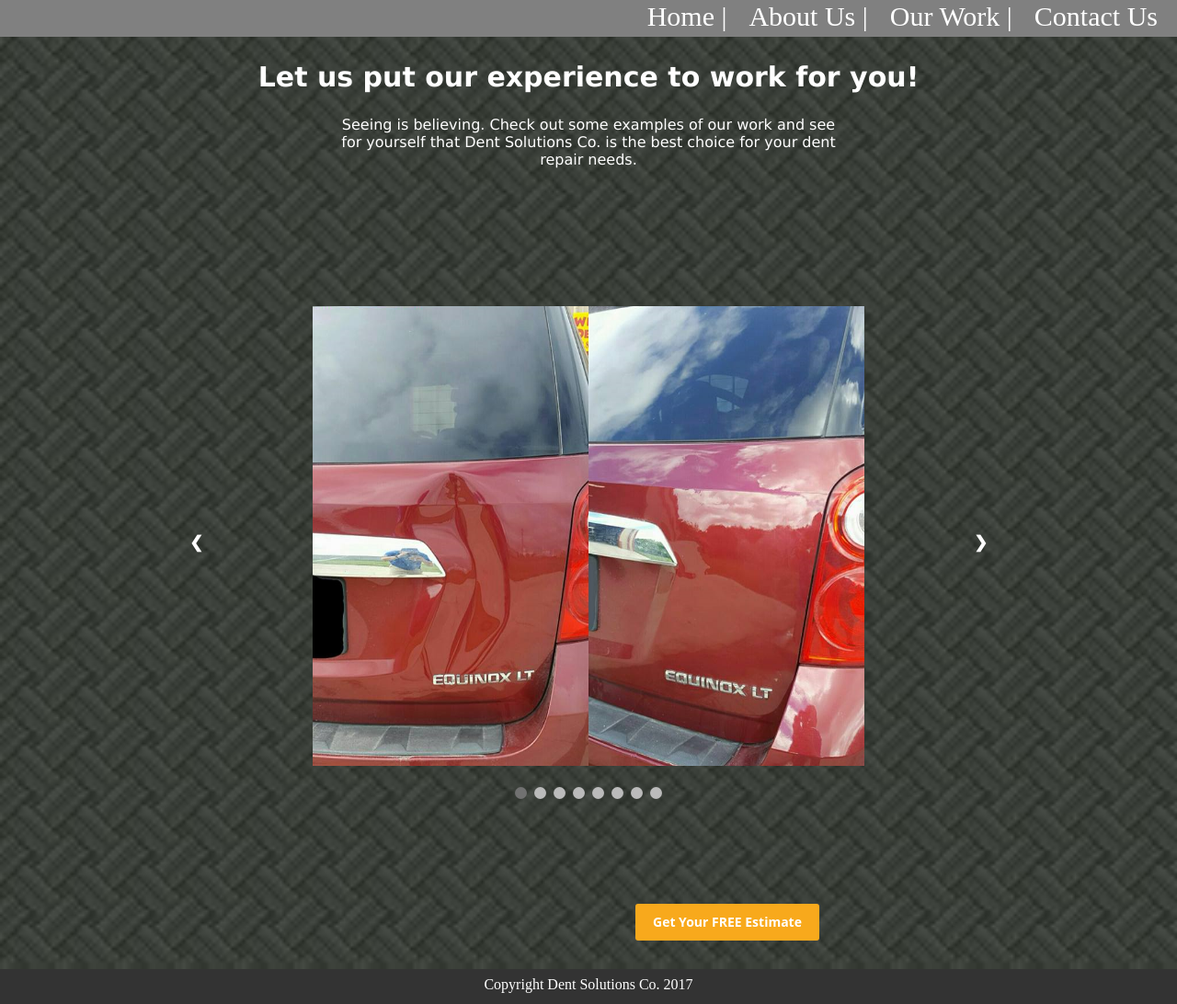
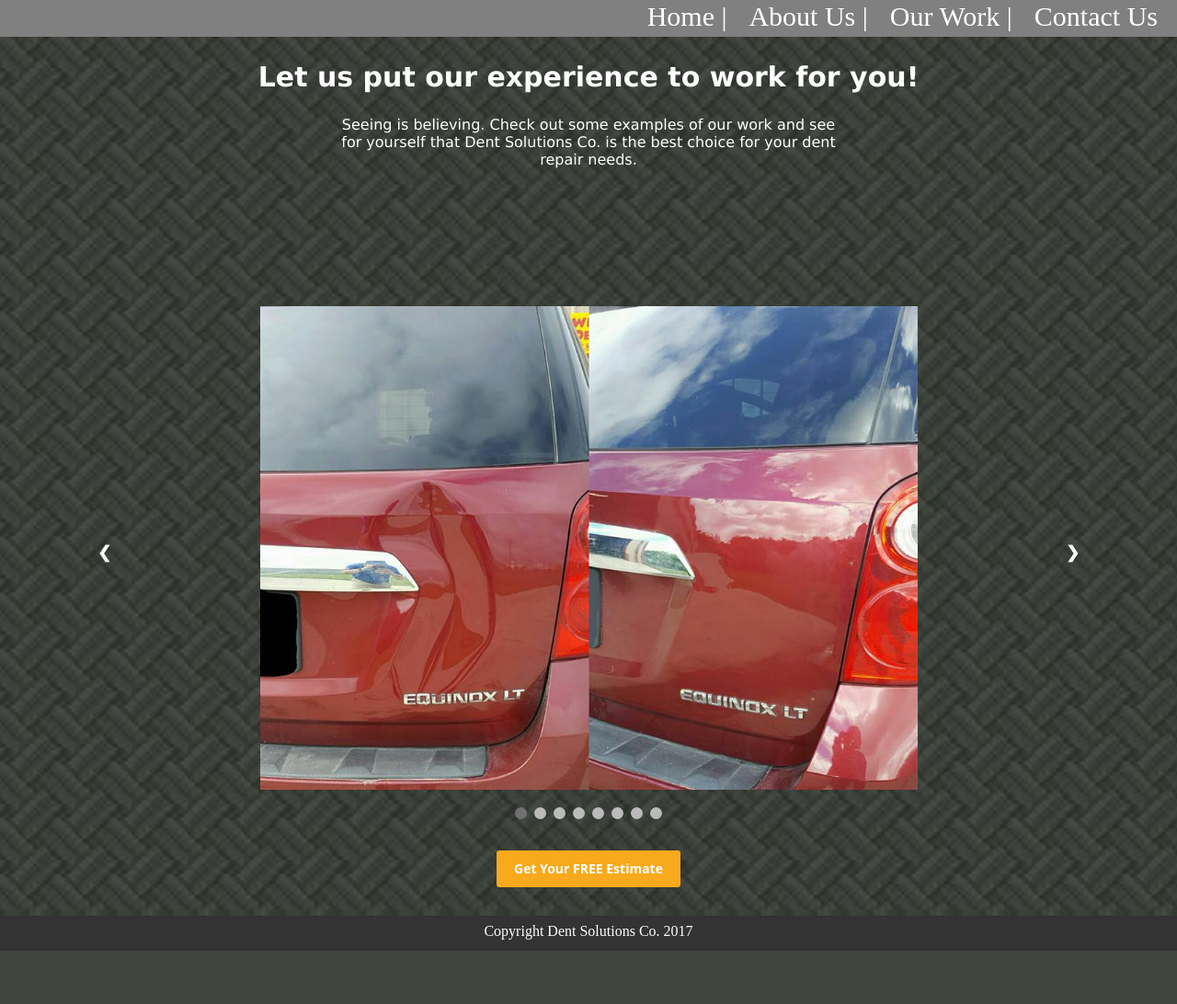
Before and after one commit to DamonFoster/DentSolutionsCo, a PHP site: page /work.html in a window 1280 px wide. Shown: the part 76-1168 px from the top of the page at 92% size. After the commit the page ends 1110 px from the top, so only its background shows below. Run offline with PHP 8.4, Linux system fonts and the light colour scheme.

Commit message:
added flexbot to css

```diff
--- a/contact.html
+++ b/contact.html
@@ -26,6 +26,7 @@
 
 		<section id="contact">
 
+
 			<div class="phone">
 
 				<img class="cell" src="./assets/img/cell.png">
@@ -48,6 +49,8 @@
 
 				<p class="fbPara">Click on the icon to go to the Dent Solutions Co. Facebook page. Follow us to see more customer reviews, pictures and videos of our work, and stay up to date with our business. </p>
 			</div>
+
+
 		</section>
 
 		<footer>
--- a/style.css
+++ b/style.css
@@ -102,14 +102,18 @@ a:hover {
 }
 
 #info {
-	height: 200px;
+	/*height: 200px;*/
+	display: flex;
+	flex-flow: row wrap;
+	justify-content: space-around;
+	padding-bottom: 20px;
 }
 
 .exp {
 	width: 390px;
 	text-align: center;
 	line-height: 5px;
-	border-right: 2px solid black;
+	border: 2px solid black;
 	display: inline-block;
 	margin-top: 40px;
 	font-family: Georgia, serif;
@@ -124,6 +128,7 @@ a:hover {
 	line-height: 20px;
 	width: 375px;
 	margin: auto;
+	padding-bottom: 10px;
 }
 
 .afford {
@@ -133,16 +138,18 @@ a:hover {
 	display: inline-block;
 	margin-top: 40px;
 	font-family: Georgia, serif;
+	border: 2px solid black;
 }
 
 #about {
-	height: 470px;
+	/*height: 470px;*/
 	background: #0066CC;
 	margin:0;
 	padding:1px;
 	color:white;
 	text-align: center;
 	font-family: "Open Sans", sans-serif;
+	padding-bottom: 20px;
 	/*font-variant: small-caps;*/
 }
 
@@ -158,7 +165,7 @@ a:hover {
 }
 
 .aboutP {
-	width: 1100px;
+	width: 80%;
 	margin: auto;
 	font-size: 20px;
 	line-height: 30px;
@@ -174,7 +181,7 @@ a:hover {
 }
 
 .mySlides {
-    display: none;
+
 
 }
 
@@ -283,10 +290,11 @@ a:hover {
 }
 
 .slides {
-	width: 900px;
-	height: 650px;
+	width: 90%;
+	height: 65%;
 	margin: auto;
 	margin-top: 150px;
+
 }
 
 .prev2, .next2 {
@@ -315,9 +323,10 @@ a:hover {
 }
 
 .bna {
-	width: 600px;
-	height: 500px;
-	margin-left: 150px;
+	width: 65%;
+	height: 100%;
+	display: block;
+	margin: auto;
 }
 
 /*.bna:hover
@@ -328,7 +337,9 @@ a:hover {
 }*/
 
 .estimate {
-	margin-left: 690px;
+	display: flex;
+	flex: row;
+	justify-content: space-around;
 }
 
 .estBtn {
@@ -342,6 +353,7 @@ a:hover {
 	font-size: 14px;
 	font-weight: bold;
 	margin-bottom: 30px;
+	margin-top: 30px;
 }
 
 .estBtn:hover {
@@ -376,6 +388,7 @@ a:hover {
 	width: 400px;
 	margin-left: 100px;
 	margin-top: 130px;
+	margin-bottom: 30px;
 }
 
 .cell {
@@ -389,6 +402,7 @@ a:hover {
 	display: inline-block;
 	width: 400px;
 	margin-left: 100px;
+	margin-bottom: 30px;
 }
 
 .map {
@@ -455,7 +469,6 @@ footer {
 	}
 
 	.exp {
-		border-right: 0px;
 		border-bottom: 2px solid black;
 	}
 
@@ -477,9 +490,9 @@ footer {
 		margin-left: 75px;
 	}
 
-	.estimate {
+	/*.estimate {
 		margin-left: 125px;
-	}
+	}*/
 
 	.phone {
 		margin-left: 25px;
@@ -510,7 +523,7 @@ footer {
 	}
 }
 
-@media (max-width: 767px) {
+/*@media (max-width: 767px) {
 
 	#info {
 		height: 580px;
@@ -592,4 +605,4 @@ footer {
 		margin-left: 45px;
 	}
 
-}
+}*/
--- a/work.html
+++ b/work.html
@@ -34,6 +34,8 @@
 				<p class="workPara">Seeing is believing. Check out some examples of our work and see for yourself that Dent Solutions Co. is the best choice for your dent repair needs.</p>
 
 			</div>
+
+			<div class="flexContain">
 
 			<div class="slides">
 
@@ -89,6 +91,8 @@
 
 			</div>
 
+			</div>
+
 			<a class="estimate" href="./contact.html"><button class="estBtn">Get Your FREE Estimate</button></a>
 
 		</section>
```
